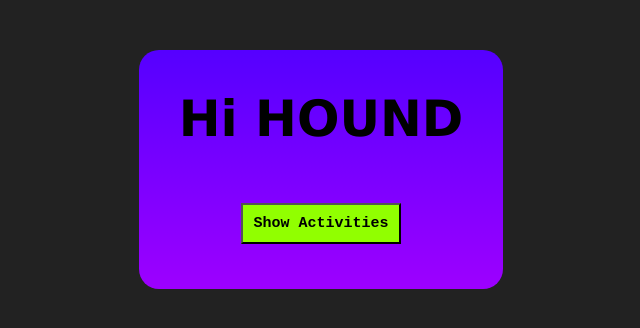
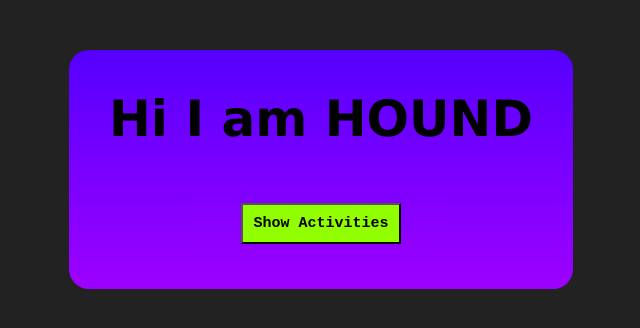
Before and after one commit to eaglehound/strava-api-basic-fitness-tracker, a plain HTML site: page index.html in a window 1280 px wide. Shown: the whole page, without its empty margins (319-959 px from the left). Drawn offline with nearby package versions, Linux system fonts and the light colour scheme.

Commit message:
index.html

```diff
--- a/index.html
+++ b/index.html
@@ -9,7 +9,7 @@
 </head>
 <body>
     <div class="card">
-        <h1 class="Greetings">Hi HOUND</h1>
+        <h1 class="Greetings">Hi I am HOUND</h1>
         <div id="message" class="message"></div>
         <div id="activities" class="activity-cards"></div>
         <button onclick="reAuthorize()">Show Activities</button>
```
